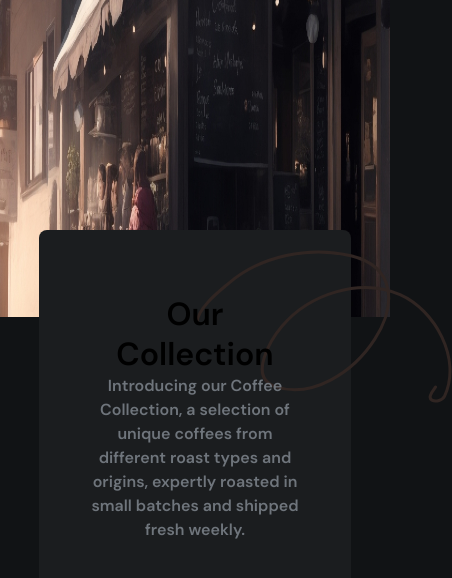
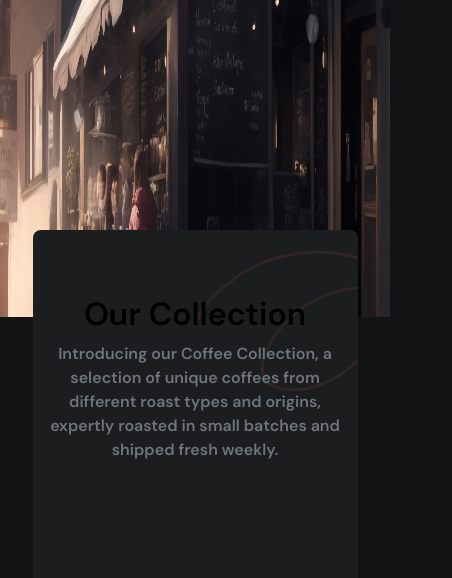
Before and after one commit to suryabk/coffee-catalog, a React (Vite) app: page / in a window 390 px wide. Shown: the top 578 px of the page, 452 px wide, since content can reach past the window. Built offline with nearby package versions, Linux system fonts and the light colour scheme.

Commit message:
feat: container and heading

```diff
--- a/src/index.css
+++ b/src/index.css
@@ -72,6 +72,5 @@
     background-size: 100% 75%;
     width: 100vw;
     height: 50vh;
-
   }
 }
--- a/src/layouts/Container.jsx
+++ b/src/layouts/Container.jsx
@@ -1,13 +1,13 @@
 function Container() {
   return (
-    <div className="bg-pallete-lightDark mx-auto relative px-12 pt-16 bottom-48 w-4/5 rounded-lg h-screen">
+    <div className="bg-pallete-lightDark mx-auto relative px-4 sm:px-12 pt-16 bottom-48 w-5/6 sm:w-4/5 rounded-lg h-screen overflow-hidden">
       <img
         src="/public/vector.svg"
         alt=""
-        className="absolute left-1/2 top-5 z-0"
+        className="absolute left-1/2 top-5 z-0 "
       />
-      <div className="text-center m-auto sm:w-4/5 md:w-1/2 z-10 relative">
-        <h1 className="text-heading z-10 sm:mb-2 md:mb-4">Our Collection</h1>
+      <div className="text-center m-auto sm:w-1/2 z-10 relative">
+        <h1 className="text-heading z-10 mb-2 sm:mb-4">Our Collection</h1>
         <p className="text-body">
           Introducing our Coffee Collection, a selection of unique coffees from
           different roast types and origins, expertly roasted in small batches
```
